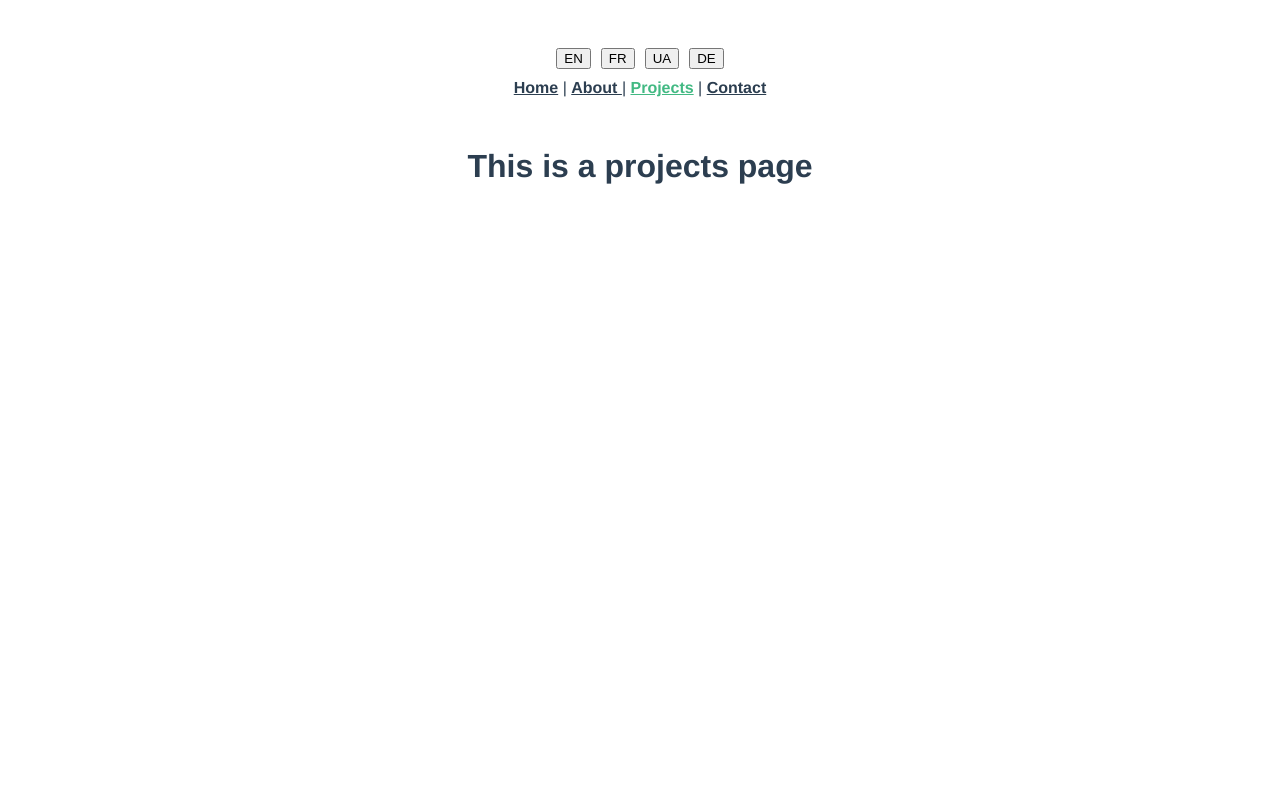
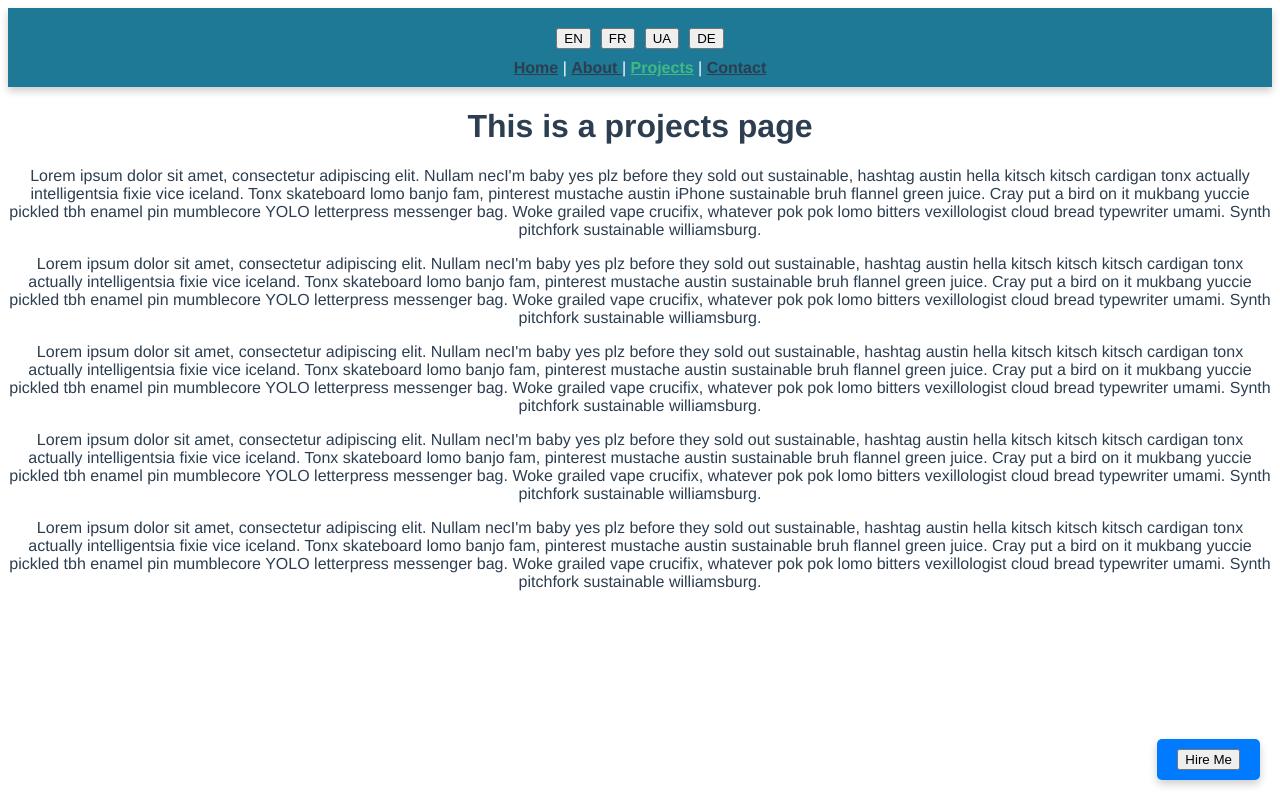
Before and after one commit to Kampouse/anna-porfolio, a Vue app: page /projects in a window 1280 px wide. Built offline with nearby package versions, Linux system fonts and the light colour scheme.

Commit message:
add hire me button

```diff
--- a/jsconfig.json
+++ b/jsconfig.json
@@ -18,7 +18,7 @@
   },
   "include": [
     "src/**/*.js",
-    "src/**/*.vue",
+    // "src/**/*.vue",
   ],
   "exclude": [
     "node_modules",
--- a/src/App.vue
+++ b/src/App.vue
@@ -24,7 +24,13 @@
 }
 
 nav {
-  padding: 30px;
+  position: sticky;
+  top: 0; /* Почне "залипати", коли досягне верхньої частини екрана */
+  background-color: #1d7995;
+  color: white;
+  padding: 10px 20px;
+  z-index: 1000;
+  box-shadow: 0 4px 8px rgba(0, 0, 0, 0.2);
 }
 
 nav a {
--- a/src/components/HelloWorld.vue
+++ /dev/null
@@ -1,138 +0,0 @@
-<template>
-  <div class="hello">
-    <h1>{{ msg }}</h1>
-    <p>
-      For a guide and recipes on how to configure / customize this project,<br />
-      check out the
-      <a href="https://cli.vuejs.org" target="_blank" rel="noopener"
-        >vue-cli documentation</a
-      >.
-    </p>
-    <h3>Installed CLI Plugins</h3>
-    <ul>
-      <li>
-        <a
-          href="https://github.com/vuejs/vue-cli/tree/dev/packages/%40vue/cli-plugin-babel"
-          target="_blank"
-          rel="noopener"
-          >babel</a
-        >
-      </li>
-      <li>
-        <a
-          href="https://github.com/vuejs/vue-cli/tree/dev/packages/%40vue/cli-plugin-router"
-          target="_blank"
-          rel="noopener"
-          >router</a
-        >
-      </li>
-      <li>
-        <a
-          href="https://github.com/vuejs/vue-cli/tree/dev/packages/%40vue/cli-plugin-vuex"
-          target="_blank"
-          rel="noopener"
-          >vuex</a
-        >
-      </li>
-      <li>
-        <a
-          href="https://github.com/vuejs/vue-cli/tree/dev/packages/%40vue/cli-plugin-eslint"
-          target="_blank"
-          rel="noopener"
-          >eslint</a
-        >
-      </li>
-      <li>
-        <a
-          href="https://github.com/vuejs/vue-cli/tree/dev/packages/%40vue/cli-plugin-unit-jest"
-          target="_blank"
-          rel="noopener"
-          >unit-jest</a
-        >
-      </li>
-    </ul>
-    <h3>Essential Links</h3>
-    <ul>
-      <li>
-        <a href="https://vuejs.org" target="_blank" rel="noopener">Core Docs</a>
-      </li>
-      <li>
-        <a href="https://forum.vuejs.org" target="_blank" rel="noopener"
-          >Forum</a
-        >
-      </li>
-      <li>
-        <a href="https://chat.vuejs.org" target="_blank" rel="noopener"
-          >Community Chat</a
-        >
-      </li>
-      <li>
-        <a href="https://twitter.com/vuejs" target="_blank" rel="noopener"
-          >Twitter</a
-        >
-      </li>
-      <li>
-        <a href="https://news.vuejs.org" target="_blank" rel="noopener">News</a>
-      </li>
-    </ul>
-    <h3>Ecosystem</h3>
-    <ul>
-      <li>
-        <a href="https://router.vuejs.org" target="_blank" rel="noopener"
-          >vue-router</a
-        >
-      </li>
-      <li>
-        <a href="https://vuex.vuejs.org" target="_blank" rel="noopener">vuex</a>
-      </li>
-      <li>
-        <a
-          href="https://github.com/vuejs/vue-devtools#vue-devtools"
-          target="_blank"
-          rel="noopener"
-          >vue-devtools</a
-        >
-      </li>
-      <li>
-        <a href="https://vue-loader.vuejs.org" target="_blank" rel="noopener"
-          >vue-loader</a
-        >
-      </li>
-      <li>
-        <a
-          href="https://github.com/vuejs/awesome-vue"
-          target="_blank"
-          rel="noopener"
-          >awesome-vue</a
-        >
-      </li>
-    </ul>
-  </div>
-</template>
-
-<script>
-export default {
-  name: "HelloWorld",
-  props: {
-    msg: String,
-  },
-};
-</script>
-
-<!-- Add "scoped" attribute to limit CSS to this component only -->
-<style scoped>
-h3 {
-  margin: 40px 0 0;
-}
-ul {
-  list-style-type: none;
-  padding: 0;
-}
-li {
-  display: inline-block;
-  margin: 0 10px;
-}
-a {
-  color: #42b983;
-}
-</style>
--- /dev/null
+++ b/src/components/HireMe.vue
@@ -0,0 +1,30 @@
+<template>
+  <div class="hireMe">
+    <button @click="hireMe">{{ $t("message.hire") }}</button>
+  </div>
+</template>
+
+<script>
+export default {
+  methods: {
+    hireMe() {
+      window.location.href = "mailto:annaboiko1@icloud.com";
+    },
+  },
+};
+</script>
+<style>
+.hireMe {
+  position: fixed; /* Закріплює кнопку в певному положенні на екрані */
+  bottom: 20px; /* Відступ від нижнього краю екрану */
+  right: 20px; /* Відступ від правого краю екрану */
+  background-color: #007bff; /* Колір фону кнопки */
+  color: white; /* Колір тексту кнопки */
+  border: none; /* Без рамки */
+  padding: 10px 20px; /* Внутрішні відступи */
+  border-radius: 5px; /* Закруглені кути */
+  box-shadow: 0 4px 8px rgba(0, 0, 0, 0.2); /* Тінь для ефекту */
+  cursor: pointer; /* Іконка "руки" при наведенні */
+  z-index: 1000; /* Високий індекс для відображення поверх інших елементів */
+}
+</style>
--- a/src/i18n.js
+++ b/src/i18n.js
@@ -1,6 +1,7 @@
 // src/i18n.js
 //import { h } from "vue";
 import { createI18n } from "vue-i18n";
+//import HireMe from "./components/HireMe.vue";
 
 // Повідомлення для різних мов
 const messages = {
@@ -11,6 +12,7 @@ const messages = {
       contact: "Contact",
       projects: "Projects",
       home: "Home",
+      hire: "Hire Me",
     },
   },
   fr: {
@@ -20,6 +22,7 @@ const messages = {
       contact: "Contact",
       projects: "Projets",
       home: "Accueil",
+      hire: "Engagez-moi",
     },
   },
   ua: {
@@ -29,6 +32,7 @@ const messages = {
       contact: "Контакт",
       projects: "Проекти",
       home: "Головна",
+      hire: "Найняти мене",
     },
   },
   de: {
@@ -38,6 +42,7 @@ const messages = {
       contact: "Kontakt",
       projects: "Projekte",
       home: "Zuhause",
+      hire: "Stellen Sie mich ein",
     },
   },
 };
--- a/src/views/AboutView.vue
+++ b/src/views/AboutView.vue
@@ -1,5 +1,16 @@
 <template>
   <div class="about">
     <h1>This is an about page</h1>
+    <HireMe />
   </div>
 </template>
+<script>
+import HireMe from "@/components/HireMe.vue";
+
+export default {
+  name: "AboutView",
+  components: {
+    HireMe,
+  },
+};
+</script>
--- a/src/views/ContactView.vue
+++ b/src/views/ContactView.vue
@@ -2,17 +2,19 @@
   <div class="contact">
     <h1>This is a contact page</h1>
     <ContactForm />
+    <HireMe />
   </div>
 </template>
 
 <script>
 // @ is an alias to /src
 import ContactForm from "@/components/ContactForm.vue";
-
+import HireMe from "@/components/HireMe.vue";
 export default {
   name: "ContactsView",
   components: {
     ContactForm,
+    HireMe,
   },
 };
 </script>
--- a/src/views/HomeView.vue
+++ b/src/views/HomeView.vue
@@ -1,18 +1,17 @@
 <template>
   <div class="home">
-    <img alt="Vue logo" src="../assets/logo.png" />
-    <HelloWorld msg="Welcome to Your Vue.js App" />
+    <HireMe />
   </div>
 </template>
 
 <script>
 // @ is an alias to /src
-import HelloWorld from "@/components/HelloWorld.vue";
+import HireMe from "@/components/HireMe.vue";
 
 export default {
   name: "HomeView",
   components: {
-    HelloWorld,
+    HireMe,
   },
 };
 </script>
--- a/src/views/ProjectsView.vue
+++ b/src/views/ProjectsView.vue
@@ -1,5 +1,68 @@
 <template>
   <div class="projects">
     <h1>This is a projects page</h1>
+    <HireMe />
+    <div class fake>
+      <p>
+        Lorem ipsum dolor sit amet, consectetur adipiscing elit. Nullam necI'm
+        baby yes plz before they sold out sustainable, hashtag austin hella
+        kitsch kitsch cardigan tonx actually intelligentsia fixie vice iceland.
+        Tonx skateboard lomo banjo fam, pinterest mustache austin iPhone
+        sustainable bruh flannel green juice. Cray put a bird on it mukbang
+        yuccie pickled tbh enamel pin mumblecore YOLO letterpress messenger bag.
+        Woke grailed vape crucifix, whatever pok pok lomo bitters vexillologist
+        cloud bread typewriter umami. Synth pitchfork sustainable williamsburg.
+      </p>
+      <p>
+        Lorem ipsum dolor sit amet, consectetur adipiscing elit. Nullam necI'm
+        baby yes plz before they sold out sustainable, hashtag austin hella
+        kitsch kitsch kitsch cardigan tonx actually intelligentsia fixie vice
+        iceland. Tonx skateboard lomo banjo fam, pinterest mustache austin
+        sustainable bruh flannel green juice. Cray put a bird on it mukbang
+        yuccie pickled tbh enamel pin mumblecore YOLO letterpress messenger bag.
+        Woke grailed vape crucifix, whatever pok pok lomo bitters vexillologist
+        cloud bread typewriter umami. Synth pitchfork sustainable williamsburg.
+      </p>
+      <p>
+        Lorem ipsum dolor sit amet, consectetur adipiscing elit. Nullam necI'm
+        baby yes plz before they sold out sustainable, hashtag austin hella
+        kitsch kitsch kitsch cardigan tonx actually intelligentsia fixie vice
+        iceland. Tonx skateboard lomo banjo fam, pinterest mustache austin
+        sustainable bruh flannel green juice. Cray put a bird on it mukbang
+        yuccie pickled tbh enamel pin mumblecore YOLO letterpress messenger bag.
+        Woke grailed vape crucifix, whatever pok pok lomo bitters vexillologist
+        cloud bread typewriter umami. Synth pitchfork sustainable williamsburg.
+      </p>
+      <p>
+        Lorem ipsum dolor sit amet, consectetur adipiscing elit. Nullam necI'm
+        baby yes plz before they sold out sustainable, hashtag austin hella
+        kitsch kitsch kitsch cardigan tonx actually intelligentsia fixie vice
+        iceland. Tonx skateboard lomo banjo fam, pinterest mustache austin
+        sustainable bruh flannel green juice. Cray put a bird on it mukbang
+        yuccie pickled tbh enamel pin mumblecore YOLO letterpress messenger bag.
+        Woke grailed vape crucifix, whatever pok pok lomo bitters vexillologist
+        cloud bread typewriter umami. Synth pitchfork sustainable williamsburg.
+      </p>
+      <p>
+        Lorem ipsum dolor sit amet, consectetur adipiscing elit. Nullam necI'm
+        baby yes plz before they sold out sustainable, hashtag austin hella
+        kitsch kitsch kitsch cardigan tonx actually intelligentsia fixie vice
+        iceland. Tonx skateboard lomo banjo fam, pinterest mustache austin
+        sustainable bruh flannel green juice. Cray put a bird on it mukbang
+        yuccie pickled tbh enamel pin mumblecore YOLO letterpress messenger bag.
+        Woke grailed vape crucifix, whatever pok pok lomo bitters vexillologist
+        cloud bread typewriter umami. Synth pitchfork sustainable williamsburg.
+      </p>
+    </div>
   </div>
 </template>
+<script>
+import HireMe from "@/components/HireMe.vue";
+
+export default {
+  name: "ProjectsView",
+  components: {
+    HireMe,
+  },
+};
+</script>
```
